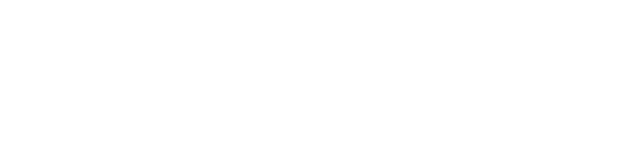
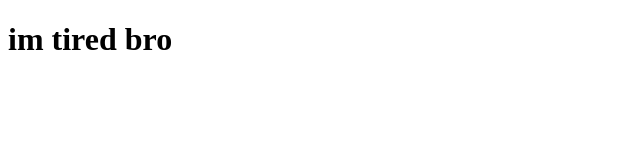
Before and after one commit to sathiya27/crap-portfolio, a plain HTML site: page index.html in a window 1280 px wide. Shown: the whole page, without its empty margins (0-640 px from the left). Drawn offline with Linux system fonts and the light colour scheme.

Commit message:
added index html

```diff
--- a/index.html
+++ b/index.html
@@ -3,9 +3,9 @@
 <html lang="en" dir="ltr">
   <head>
     <meta charset="utf-8">
-    <title>crap portfolio</title>
+    <title>bro what up</title>
   </head>
   <body>
-
+<h1>im tired bro</h1>
   </body>
 </html>
```
